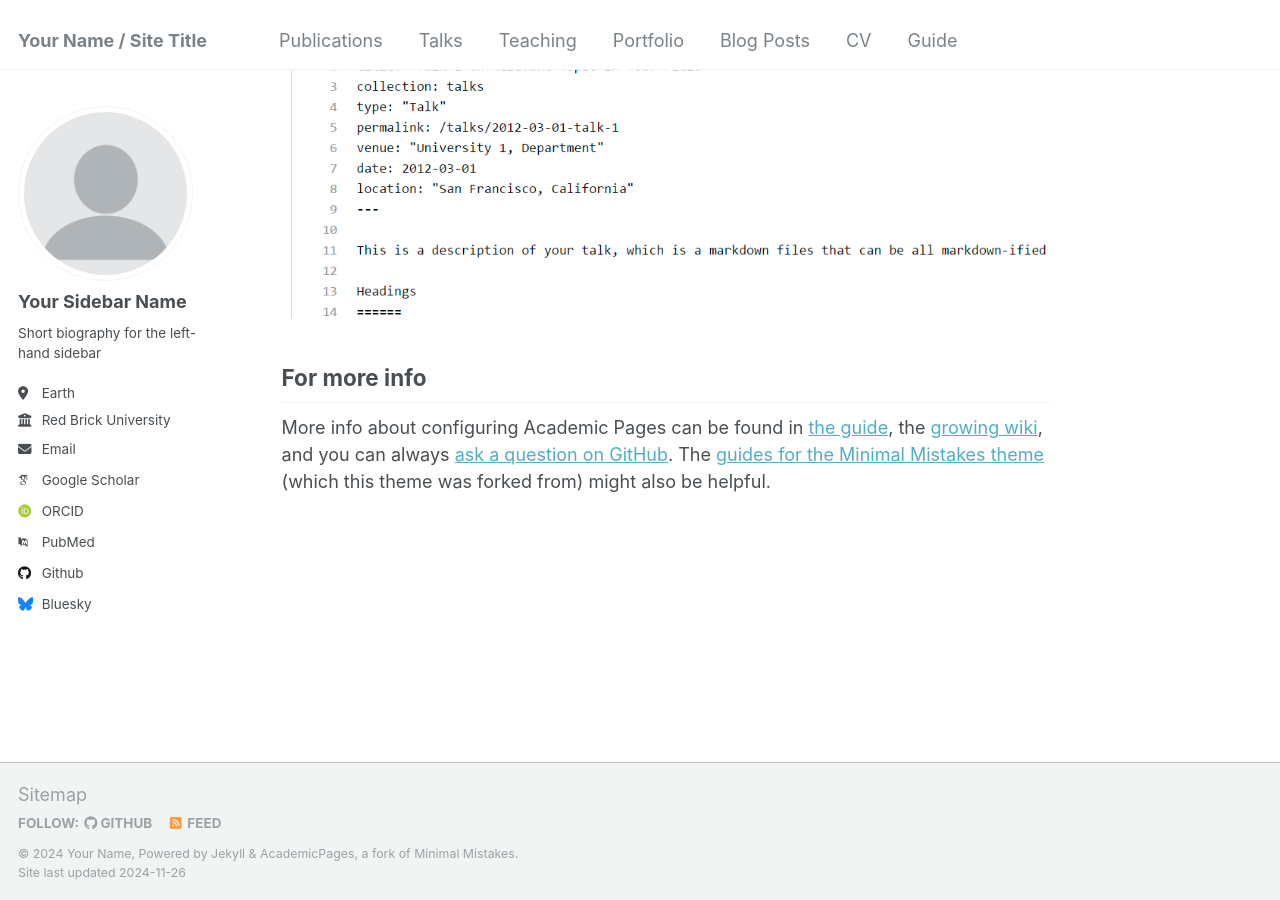
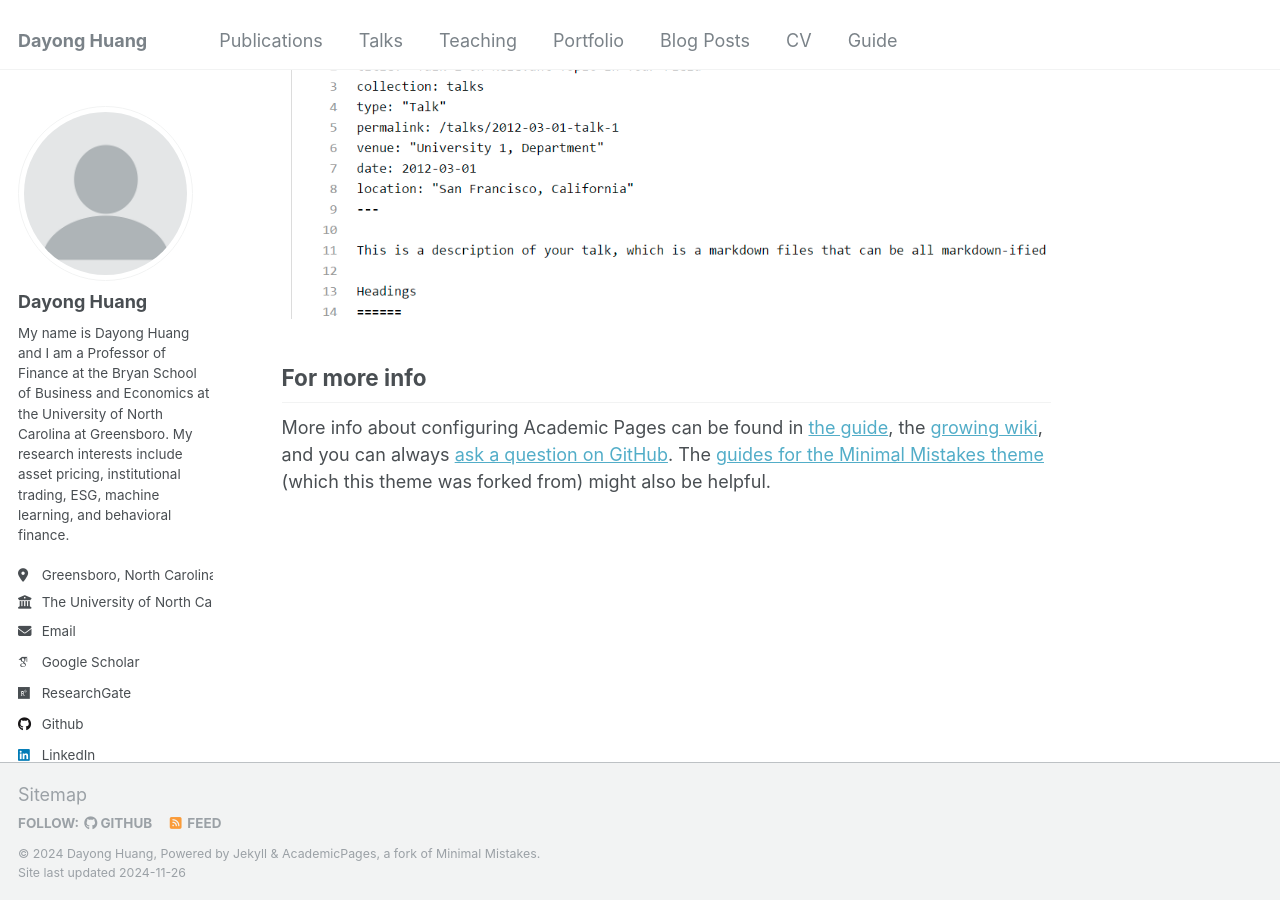
Before and after one commit to dayong-huang/dayong-huang.github.io, a Jekyll site: the page built from _pages/about.md, in a window 1280 px wide and 900 px high, scrolled down 2643 px. Built offline with Jekyll 4.4.1, drawn with Linux system fonts in a browser that asks for light colours; some web fonts are replaced.

Commit message:
Update _config.yml

```diff
--- a/_config.yml
+++ b/_config.yml
@@ -8,13 +8,13 @@
 
 # Basic Site Settings
 locale                   : "en-US"
-title                    : "Your Name / Site Title"
+title                    : "Dayong Huang"
 title_separator          : "-"
-name                     : &name "Your Name"
-description              : &description "personal description"
-url                      : https://academicpages.github.io # the base hostname & protocol for your site e.g. "https://[your GitHub username].github.io"
+name                     : &name "Dayong Huang"
+description              : &description "My name is Dayong Huang and I am a Professor of Finance at the Bryan School of Business and Economics at the University of North Carolina at Greensboro. My research interests include asset pricing, institutional trading, ESG, machine learning, and behavioral finance."
+url                      : https://dayong-huang.github.io # the base hostname & protocol for your site e.g. "https://[your GitHub username].github.io"
 baseurl                  : "" # the subpath of your site, e.g. "/blog"
-repository               : "academicpages/academicpages.github.io"
+repository               : "dayong-huang/dayong-huang.github.io"
 
 # Site Author - The following control what appear as part of the author content on the side bar.
 #               If a field is blank the icon and link will not appear, otherwise it will be shown.
@@ -22,34 +22,34 @@ repository               : "academicpages/academicpages.github.io"
 author:
   # Biographic information
   avatar           : "profile.png"
-  name             : "Your Sidebar Name"
+  name             : "Dayong Huang"
   pronouns         : # example: "she/her"
-  bio              : "Short biography for the left-hand sidebar"
-  location         : "Earth"
-  employer         : "Red Brick University"
+  bio              : "My name is Dayong Huang and I am a Professor of Finance at the Bryan School of Business and Economics at the University of North Carolina at Greensboro. My research interests include asset pricing, institutional trading, ESG, machine learning, and behavioral finance."
+  location         : "Greensboro, North Carolina, USA"
+  employer         : "The University of North Carolina at Greensboro"
   uri              : # URL
-  email            : "none@example.org"
+  email            : "d_huang@uncg.edu"
 
   # Academic websites
   arxiv            : # URL - Update with the correct link to your profile
-  googlescholar    : "https://scholar.google.com/citations?user=PS_CX0AAAAAJ"
+  googlescholar    : "https://scholar.google.com/citations?user=Xo004OQAAAAJ"
   impactstory      : # URL
-  orcid            : "http://orcid.org/yourorcidurl"
+  orcid            : #
   semantic         : # URL
-  pubmed           : "https://www.ncbi.nlm.nih.gov/pubmed/?term=john+snow"
-  researchgate     : # URL
+  pubmed           : #
+  researchgate     : https://www.researchgate.net/profile/Dayong-Huang-3
   scopus           : # URL
 
   # Repositories and software development
   bitbucket        : # Username - Update with your username on the site
   codepen          : # Username
   dribbble         : # Username
-  github           : "academicpages"
+  github           : "dayong-huang"
   kaggle           : # Username
   stackoverflow    : # User number or user number and name (i.e., use "1" or "1/jeff-atwood")
 
   # Social media
-  bluesky          : "bsky.app" # Replace this with you Bluesky username
+  bluesky          : #
   facebook         : # Username
   flickr           : # Username
   foursquare       : # Username
@@ -58,7 +58,7 @@ author:
   keybase          : # Username
   instagram        : # Username
   lastfm           : # Username
-  linkedin         : # Username
+  linkedin         : https://www.linkedin.com/in/dayong-huang-306081150
   mastodon         : # URL
   medium           : # URL
   pinterest        : # Username
```
